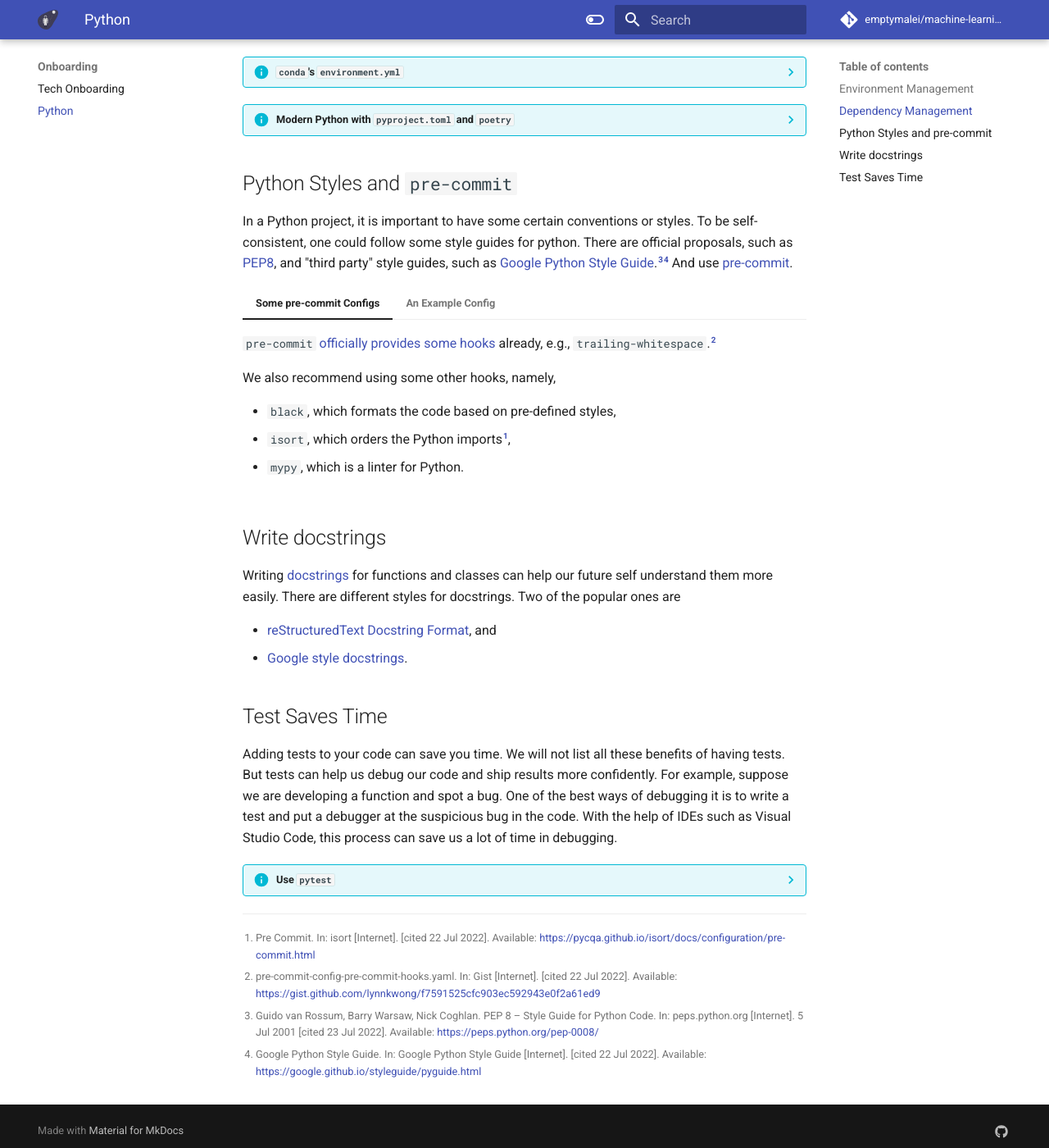
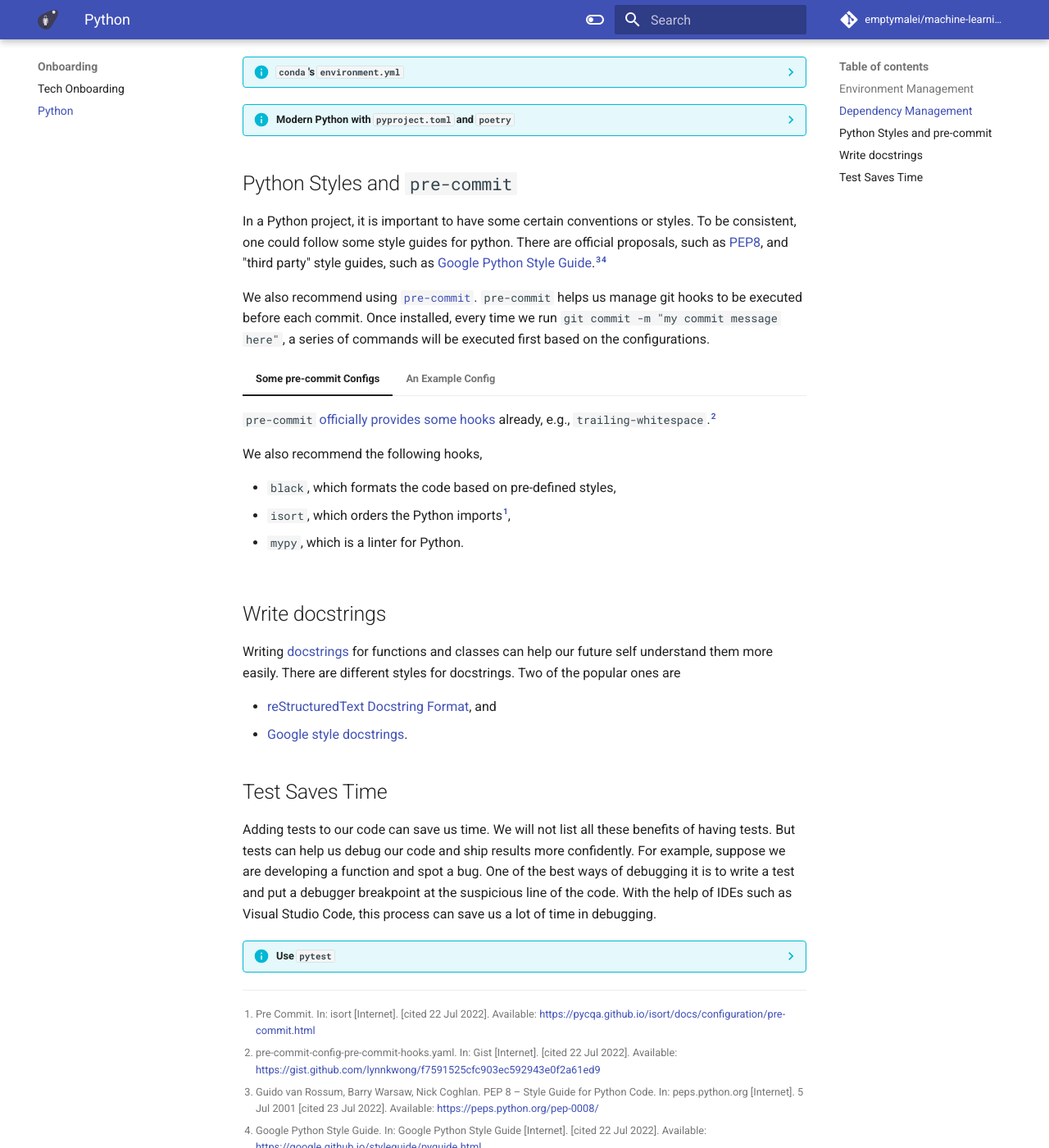
Before and after one commit to emptymalei/deep-learning, an MkDocs documentation site: the page built from dl/onboarding/python.md, in a window 1280 px wide and 1400 px high, scrolled down 986 px. Shown: the whole window at 82% size. Built offline with MkDocs 1.6.1 and Material for MkDocs 9.7.7, drawn with Linux system fonts in a browser that asks for light colours; comment, search, counter and statistics services are not loaded; some of the changed text lies outside the part shown.

Commit message:
update python

```diff
--- a/dl/onboarding/python.md
+++ b/dl/onboarding/python.md
@@ -44,23 +44,24 @@ We have a few choices to specify the dependencies. The most used method at the m
 
 ??? info "Modern Python with `pyproject.toml` and `poetry`"
 
-    Python introduced `pyproject.toml` in [PEP518](https://peps.python.org/pep-0518/). `pyproject.toml` can be used together with [`poetry`](https://python-poetry.org) to [sepcify dependencies](https://python-poetry.org/docs/pyproject/#packages).
+    Python introduced `pyproject.toml` in [PEP518](https://peps.python.org/pep-0518/) which can be used together with [`poetry`](https://python-poetry.org) to [sepcify dependencies](https://python-poetry.org/docs/pyproject/#packages).
 
-    Both `conda` and `pyenv` have trouble solving the actual full dependency graphs of all the packages used. This problem is solved easily by `poetry`. However, this also means `poetry` can be very slow as it has to load many different versions of the packages.
+    Both `conda` and `pyenv` have trouble solving the actual full dependency graphs of all the packages used. This problem is solved by `poetry`. However, this also means `poetry` can be very slow as it has to load many different versions of the packages to try out.[^slowpoetry]
 
-    We highly recommend using `poetry` in a formal project. However, tutorials on how to use `poetry` is not within the scope of this book.
+    While tutorials on how to use `poetry` is not within the scope of this book, we highly recommend using `poetry` in a formal project.
 
 
 ## Python Styles and `pre-commit`
 
-In a Python project, it is important to have some certain conventions or styles. To be self-consistent, one could follow some style guides for python. There are official proposals, such as [PEP8](https://peps.python.org/pep-0008/), and "third party" style guides, such as [Google Python Style Guide](https://google.github.io/styleguide/pyguide.html).[^pep8][^gpsg] And use [pre-commit](https://pre-commit.com/).
+In a Python project, it is important to have some certain conventions or styles. To be consistent, one could follow some style guides for python. There are official proposals, such as [PEP8](https://peps.python.org/pep-0008/), and "third party" style guides, such as [Google Python Style Guide](https://google.github.io/styleguide/pyguide.html).[^pep8][^gpsg]
 
+We also recommend using [`pre-commit`](https://pre-commit.com/). `pre-commit` helps us manage git hooks to be executed before each commit. Once installed, every time we run `git commit -m "my commit message here"`, a series of commands will be executed first based on the configurations.
 
 === "Some pre-commit Configs"
 
     `pre-commit` [officially provides some hooks](https://github.com/pre-commit/pre-commit-hooks) already, e.g., `trailing-whitespace`.[^pch]
 
-    We also recommend using some other hooks, namely,
+    We also recommend the following hooks,
 
     - `black`, which formats the code based on pre-defined styles,
     - `isort`, which orders the Python imports[^isort],
@@ -111,7 +112,7 @@ Writing [docstrings](https://peps.python.org/pep-0257/) for functions and classe
 
 ## Test Saves Time
 
-Adding tests to your code can save you time. We will not list all these benefits of having tests. But tests can help us debug our code and ship results more confidently. For example, suppose we are developing a function and spot a bug. One of the best ways of debugging it is to write a test and put a debugger at the suspicious bug in the code. With the help of IDEs such as Visual Studio Code, this process can save us a lot of time in debugging.
+Adding tests to our code can save us time. We will not list all these benefits of having tests. But tests can help us debug our code and ship results more confidently. For example, suppose we are developing a function and spot a bug. One of the best ways of debugging it is to write a test and put a debugger breakpoint at the suspicious line of the code. With the help of IDEs such as Visual Studio Code, this process can save us a lot of time in debugging.
 
 ??? info "Use `pytest`"
 
@@ -122,3 +123,4 @@ Adding tests to your code can save you time. We will not list all these benefits
 [^pch]: pre-commit-config-pre-commit-hooks.yaml. In: Gist [Internet]. [cited 22 Jul 2022]. Available: https://gist.github.com/lynnkwong/f7591525cfc903ec592943e0f2a61ed9
 [^pep8]: Guido van Rossum, Barry Warsaw, Nick Coghlan. PEP 8 – Style Guide for Python Code. In: peps.python.org [Internet]. 5 Jul 2001 [cited 23 Jul 2022]. Available: https://peps.python.org/pep-0008/
 [^gpsg]: Google Python Style Guide. In: Google Python Style Guide [Internet]. [cited 22 Jul 2022]. Available: https://google.github.io/styleguide/pyguide.html
+[^slowpoetry]: Poetry is extremely slow when resolving the dependencies · Issue #2094 · python-poetry/poetry. In: GitHub [Internet]. [cited 23 Jul 2022]. Available: https://github.com/python-poetry/poetry/issues/2094
```
